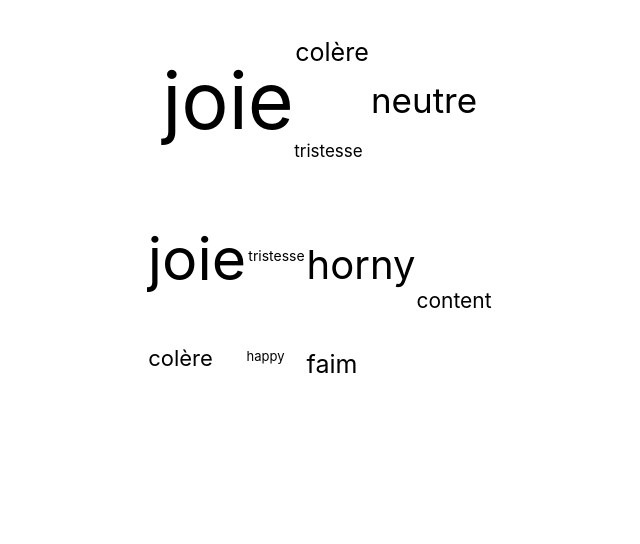
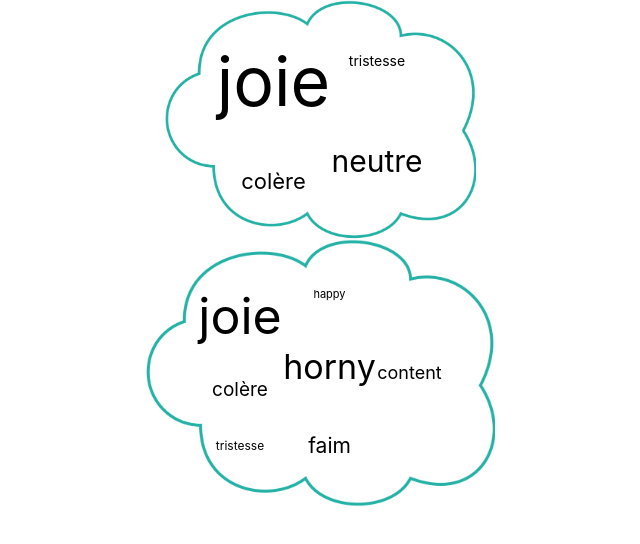
Before and after one commit to JeanPhilippeCaetano/Ymood, a React (Create React App) app in the folder ymood/: page / in a window 1280 px wide. Shown: the top 544 px of the page, without its empty margins (320-960 px from the left). Built offline with nearby package versions, Linux system fonts and the light colour scheme.

Commit message:
cloud fonctionnel (normalement)

```diff
--- a/ymood/src/tempFront/wordLoader.js
+++ b/ymood/src/tempFront/wordLoader.js
@@ -1,25 +1,35 @@
+import background from "../asset/cloud.png"
+const containerSize = 200;
 const container = {
-    width:200,
-    height:200,
-    style:{
-        width:"200px",
-        height:"200px",
-        display:"flex",
-        flexWrap:"wrap",
-        flexDirection:"column",
-        justifyContent:"space-around",
-        alignContent:"center"
-    },
+    width:containerSize+"px",
+    height:containerSize+"px",
+    display:"flex",
+    flexWrap:"wrap",
+    flexDirection:"column",
+    justifyContent:"space-around",
+    alignContent:"center",
+    alignItems:"center",
 };
 
 export function displayContent(emotions){
-    const AreaSize = calcContainerSize(container);
+    const AreaSize = calcContainerSize();
     const emotionsWeight = getFullHeight(emotions);
+    let localheight = 0;
+    let tempwidth = 0;
+    let totalwidth = 0;
 
     const Elements = emotions.map((emo) => {
-        const area = emo.weight*AreaSize/emotionsWeight;
+        const area = emo.weight/emotionsWeight*AreaSize;
         const size = Math.floor(Math.sqrt(area));
         const fontSize = calcFontSize(emo.text,size);
+        localheight+=size;
+        if (localheight>containerSize){
+            totalwidth += tempwidth;
+            tempwidth = size;
+            localheight = size;
+        } else if (size>tempwidth){
+            tempwidth = size;
+        };
 
         const divStyle = {
             width:size,
@@ -29,13 +39,17 @@ export function displayContent(emotions){
         }
 
         return (
-            <div class="moodText" style={divStyle}>{emo.text}</div>
+            <div className="moodText" style={divStyle}>{emo.text}</div>
         )
     });
+    totalwidth += tempwidth;
+
 
     return (
-        <div id={"container"} style={container.style}>
-            {Elements}
+        <div id={"background"} style={{backgroundImage: `url(${background})`,backgroundSize: 'cover'}}>
+            <div id={"container"} style={{...container,...setMargin(totalwidth)}}>
+                {Elements}
+            </div>
         </div>
     )
 }
@@ -50,8 +64,8 @@ function getFullHeight(emotions){
     return returner
 }
 
-function calcContainerSize(container){
-    return container.width*container.height
+function calcContainerSize(){
+    return containerSize**2*0.75
 }
 
 function calcFontSize(text,maxsize){
@@ -76,3 +90,21 @@ function calcFontSize(text,maxsize){
 
     return fontsize
 }
+
+function setMargin(width){
+    let totalwidth = width+100;
+    let totalheight = totalwidth*7/9;
+    console.log(totalheight,totalwidth)
+    let marginheight,marginwidth;
+    if (totalheight<width){
+        marginheight = 3;
+        marginwidth = (width*9/7-width)/2;
+    } else {
+        marginheight = (totalheight-containerSize)/2;
+        marginwidth = 2+(totalwidth-containerSize)/2;
+    }
+    return {
+        margin:marginheight+"px",
+        marginInline:marginwidth+"px",
+    }
+}
```
Also changed, not shown: ymood/src/asset/Capture d'écran 2023-04-13 224723.png (added), ymood/src/asset/cloud.png (added).
